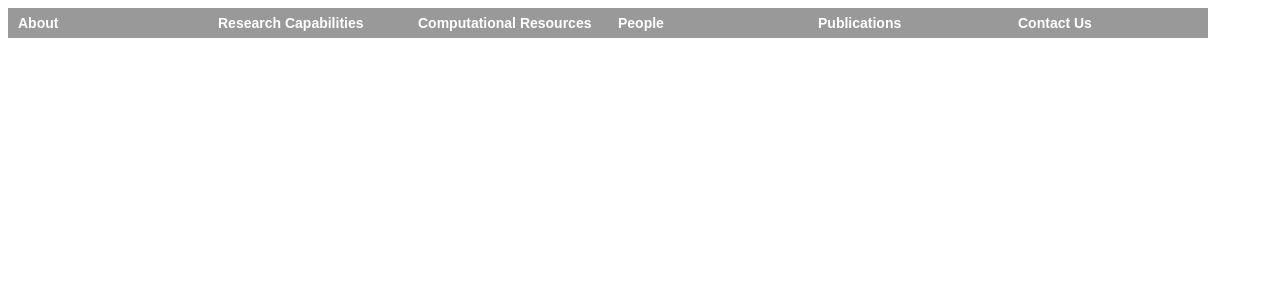
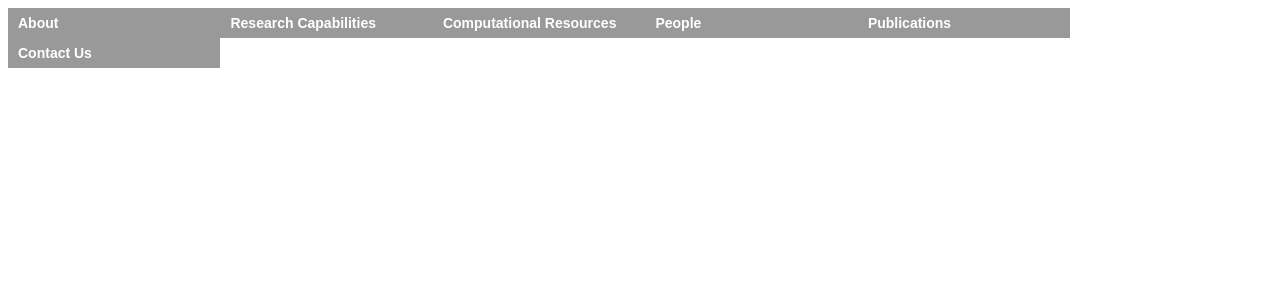
Before and after one commit to olinton/olinton.github.io, a PHP site: page / in a window 1280 px wide. Shown: the top 300 px of the page. Run offline with PHP 8.4, Linux system fonts and the light colour scheme.

Commit message:
width change

```diff
--- a/css/main.css
+++ b/css/main.css
@@ -48,7 +48,7 @@
 
 .top-level-menu > li
 {
-	min-width: (100/6)vw;
+	min-width: 16.6vw;
     position: relative;
     float: left;
     height: 30px;
```
